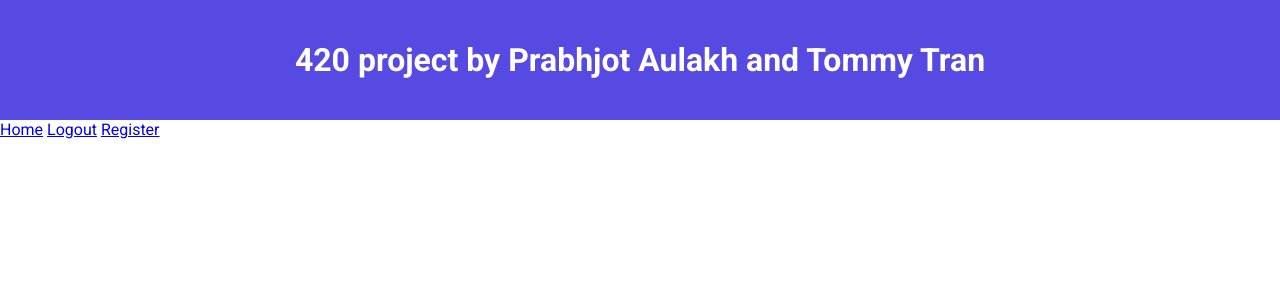
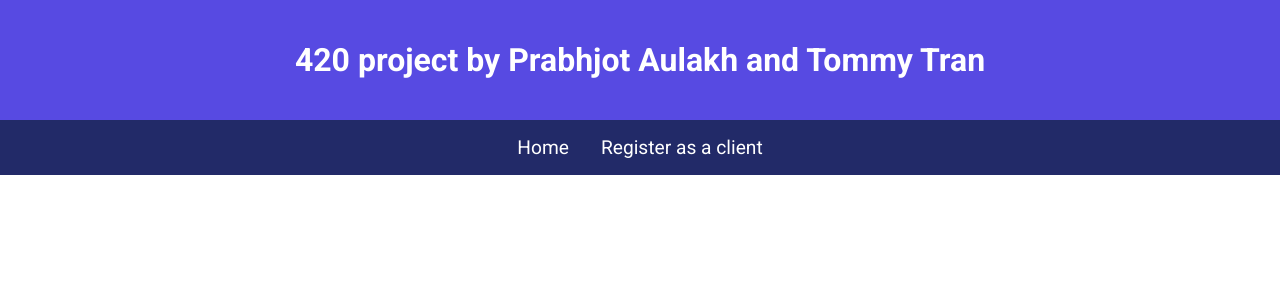
Before and after one commit to prabhjotaulakh159/barbershop-appointment-system, a Flask app: page / in a window 1280 px wide. Shown: the top 300 px of the page. Run offline with Flask 3, Linux system fonts and the light colour scheme.

Commit message:
added some nav styling

```diff
--- a/appointment_app/static/styles.css
+++ b/appointment_app/static/styles.css
@@ -16,6 +16,15 @@ body, * {
     font-family: var(--font-family);
 }
 
+a {
+    color: unset;
+    text-decoration: none;
+}
+
+a:hover {
+    text-decoration: underline;
+}
+
 .header {
     width: 100%;
     height: 15%;
@@ -26,3 +35,16 @@ body, * {
     background-color: var(--light-blue);
     color: #ffffff;
 }
+
+.navigation {
+    width: 100%;
+    padding-top: 1rem;
+    padding-bottom: 1rem;
+    display: flex;
+    align-items: center;
+    justify-content: center;
+    gap: 2rem;
+    background-color: var(--dark-blue);
+    color: #ffffff;
+    font-size: 1.2rem;
+}
--- a/appointment_app/templates/base.html
+++ b/appointment_app/templates/base.html
@@ -12,8 +12,7 @@
         </header>
         <nav class='navigation'>
             <a href="{{ url_for('main.home') }}">Home</a>
-            <a href="{{ url_for('user.logout') }}">Logout</a>
-            <a href="{{ url_for('user.register') }}">Register</a>
+            <a href="{{ url_for('user.register_client') }}">Register as a client</a>
         </nav>
         {% if get_flashed_messages() %}
             {% for category, message in get_flashed_messages(with_categories=True) %}
```
